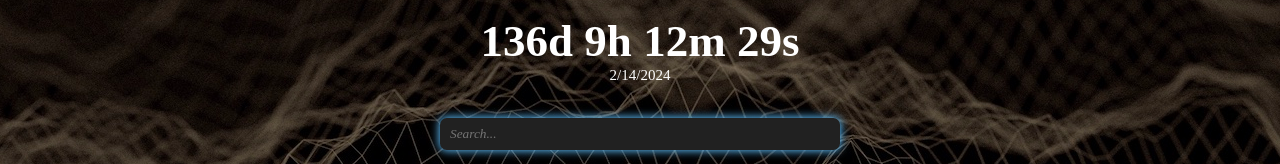
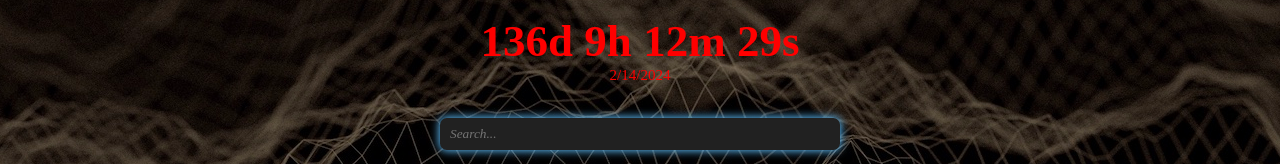
Before and after one commit to acb5764/startPage, a website: page index.html in a window 1280 px wide. Shown: the top 164 px of the page. Drawn offline with Linux system fonts and the light colour scheme.

Commit message:
made doomsday counter red

```diff
--- a/index.html
+++ b/index.html
@@ -18,8 +18,8 @@
   <body>
     <main id="container" class="fade" aria-label="Container">
       <section id="header" aria-label="Header">
-        <h1 id="header-time" aria-label="Time">00:00</h1>
-        <h2 id="header-date" aria-label="Date">Date</h2>
+        <h1 id="header-time" aria-label="Time" style="color: red;">00:00</h1>
+        <h2 id="header-date" aria-label="Date" style="color: red;">Date</h2>
       </section>
       <br />
       <br />
```
